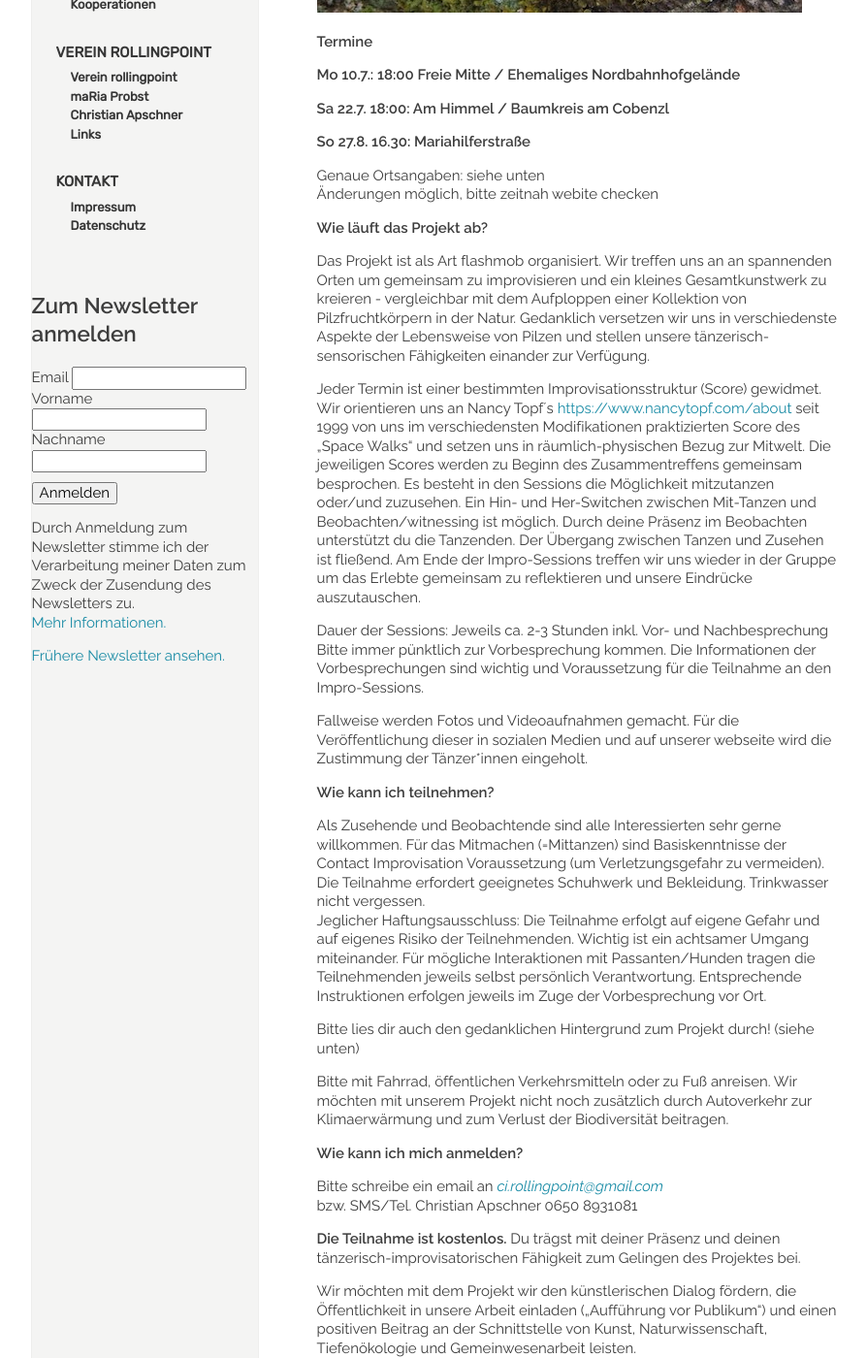
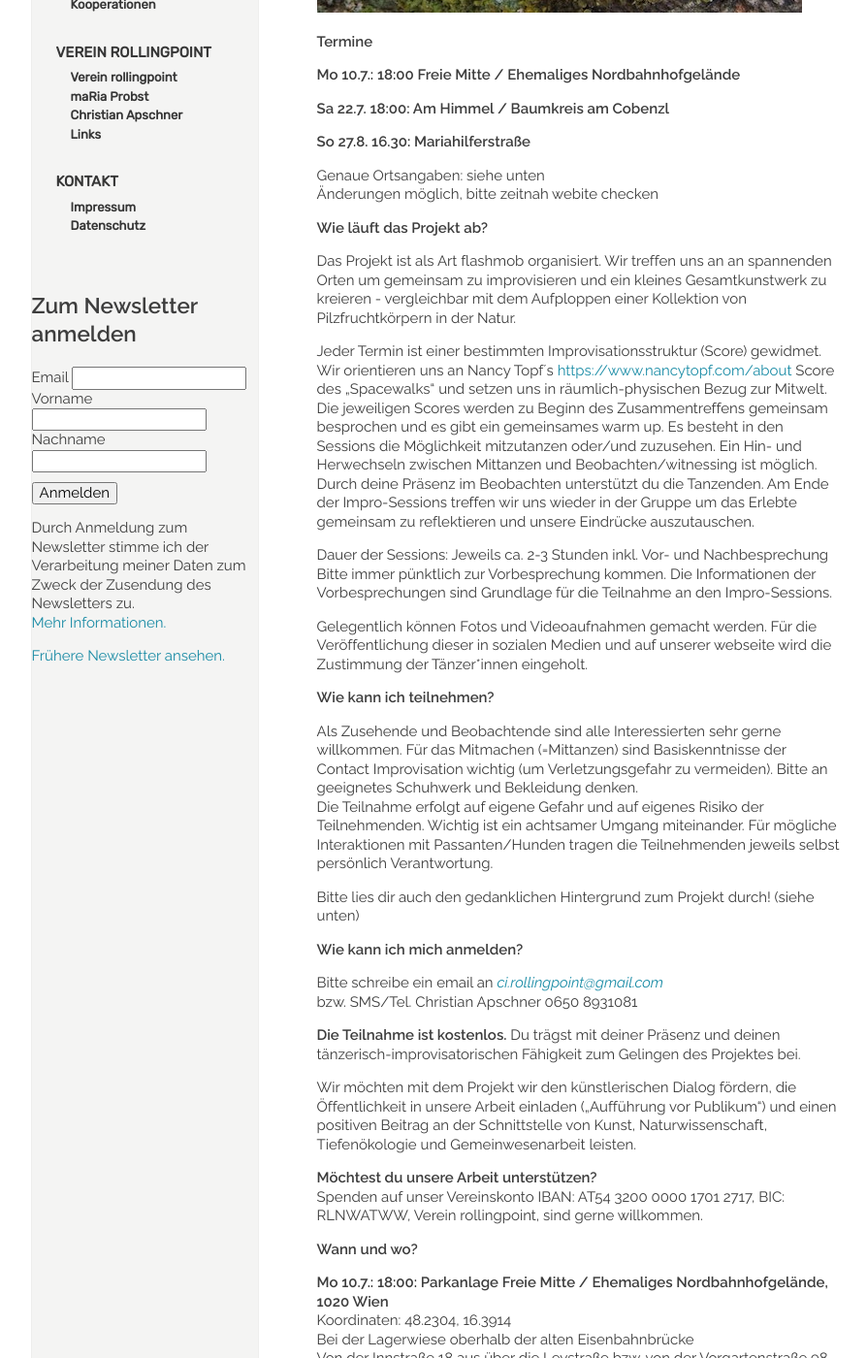
Before and after one commit to manulari/rollingpointat, a Jekyll site: the page built from _pages_de/mycelium.md, in a window 1280 px wide and 1400 px high, scrolled down 635 px. Shown: the whole window at 97% size, without its empty margins (152-1046 px from the left). Built offline with Jekyll 4.4.1, drawn with Linux system fonts in a browser that asks for light colours; comment, search, counter and statistics services are not loaded.

Commit message:
Update page (de) “mycelium”

```diff
--- a/_pages_de/mycelium.md
+++ b/_pages_de/mycelium.md
@@ -26,24 +26,21 @@ Genaue Ortsangaben: siehe unten\
 
 **Wie läuft das Projekt ab?**
 
-Das Projekt ist als Art flashmob organisiert. Wir treffen uns an an spannenden Orten um gemeinsam zu improvisieren und ein kleines Gesamtkunstwerk zu kreieren - vergleichbar mit dem Aufploppen einer Kollektion von Pilzfruchtkörpern in der Natur. Gedanklich versetzen wir uns in verschiedenste Aspekte der Lebensweise von Pilzen und stellen unsere tänzerisch-sensorischen Fähigkeiten einander zur Verfügung.
+Das Projekt ist als Art flashmob organisiert. Wir treffen uns an an spannenden Orten um gemeinsam zu improvisieren und ein kleines Gesamtkunstwerk zu kreieren - vergleichbar mit dem Aufploppen einer Kollektion von Pilzfruchtkörpern in der Natur.
 
-Jeder Termin ist einer bestimmten Improvisationsstruktur (Score) gewidmet. Wir orientieren uns an Nancy Topf´s <https://www.nancytopf.com/about> seit 1999 von uns im verschiedensten Modifikationen praktizierten Score des „Space Walks“ und setzen uns in räumlich-physischen Bezug zur Mitwelt. Die jeweiligen Scores werden zu Beginn des Zusammentreffens gemeinsam besprochen. Es besteht in den Sessions die Möglichkeit mitzutanzen oder/und zuzusehen. Ein Hin- und Her-Switchen zwischen Mit-Tanzen und Beobachten/witnessing ist möglich. Durch deine Präsenz im Beobachten unterstützt du die Tanzenden. Der Übergang zwischen Tanzen und Zusehen ist fließend. Am Ende der Impro-Sessions treffen wir uns wieder in der Gruppe um das Erlebte gemeinsam zu reflektieren und unsere Eindrücke auszutauschen.
+Jeder Termin ist einer bestimmten Improvisationsstruktur (Score) gewidmet. Wir orientieren uns an Nancy Topf´s <https://www.nancytopf.com/about> Score des „Spacewalks“ und setzen uns in räumlich-physischen Bezug zur Mitwelt. Die jeweiligen Scores werden zu Beginn des Zusammentreffens gemeinsam besprochen und es gibt ein gemeinsames warm up. Es besteht in den Sessions die Möglichkeit mitzutanzen oder/und zuzusehen. Ein Hin- und Herwechseln zwischen Mittanzen und Beobachten/witnessing ist möglich. Durch deine Präsenz im Beobachten unterstützt du die Tanzenden. Am Ende der Impro-Sessions treffen wir uns wieder in der Gruppe um das Erlebte gemeinsam zu reflektieren und unsere Eindrücke auszutauschen.
 
 Dauer der Sessions: Jeweils ca. 2-3 Stunden inkl. Vor- und Nachbesprechung\
-Bitte immer pünktlich zur Vorbesprechung kommen. Die Informationen der Vorbesprechungen sind wichtig und Voraussetzung für die Teilnahme an den Impro-Sessions.
+Bitte immer pünktlich zur Vorbesprechung kommen. Die Informationen der Vorbesprechungen sind Grundlage für die Teilnahme an den Impro-Sessions.
 
-Fallweise werden Fotos und Videoaufnahmen gemacht. Für die Veröffentlichung dieser in sozialen Medien und auf unserer webseite <rollingpoint.at> wird die Zustimmung der Tänzer*innen eingeholt.
+Gelegentlich können Fotos und Videoaufnahmen gemacht werden. Für die Veröffentlichung dieser in sozialen Medien und auf unserer webseite <rollingpoint.at> wird die Zustimmung der Tänzer*innen eingeholt.
 
 **Wie kann ich teilnehmen?**
 
-Als Zusehende und Beobachtende sind alle Interessierten sehr gerne willkommen. Für das Mitmachen (=Mittanzen) sind Basiskenntnisse der Contact Improvisation Voraussetzung (um Verletzungsgefahr zu vermeiden). \
-Die Teilnahme erfordert geeignetes Schuhwerk und Bekleidung. Trinkwasser nicht vergessen.\
-Jeglicher Haftungsausschluss: Die Teilnahme erfolgt auf eigene Gefahr und auf eigenes Risiko der Teilnehmenden. Wichtig ist ein achtsamer Umgang miteinander. Für mögliche Interaktionen mit Passanten/Hunden tragen die Teilnehmenden jeweils selbst persönlich Verantwortung. Entsprechende Instruktionen erfolgen jeweils im Zuge der Vorbesprechung vor Ort.
+Als Zusehende und Beobachtende sind alle Interessierten sehr gerne willkommen. Für das Mitmachen (=Mittanzen) sind Basiskenntnisse der Contact Improvisation wichtig (um Verletzungsgefahr zu vermeiden). Bitte an geeignetes Schuhwerk und Bekleidung denken.\
+Die Teilnahme erfolgt auf eigene Gefahr und auf eigenes Risiko der Teilnehmenden. Wichtig ist ein achtsamer Umgang miteinander. Für mögliche Interaktionen mit Passanten/Hunden tragen die Teilnehmenden jeweils selbst persönlich Verantwortung.
 
 Bitte lies dir auch den gedanklichen Hintergrund zum Projekt durch! (siehe unten)
-
-Bitte mit Fahrrad, öffentlichen Verkehrsmitteln oder zu Fuß anreisen. Wir möchten mit unserem Projekt nicht noch zusätzlich durch Autoverkehr zur Klimaerwärmung und zum Verlust der Biodiversität beitragen.
 
 **Wie kann ich mich anmelden?**
 
```
